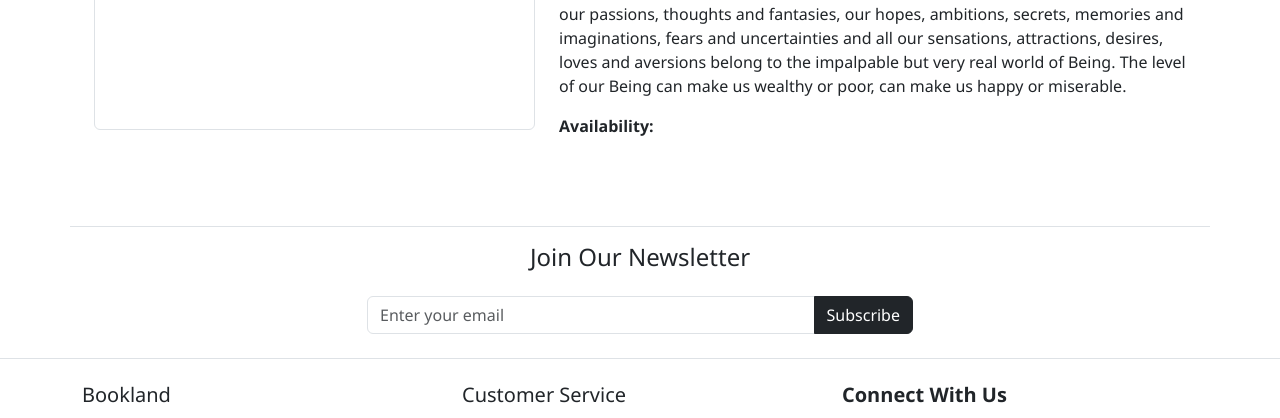
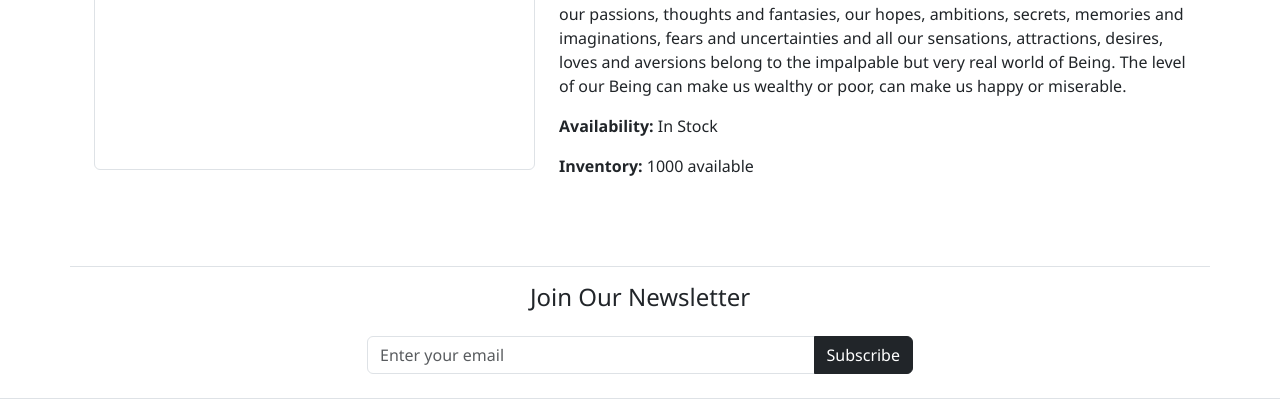
Before and after one commit to onur-CK/BookLand, a Django app: page /products/1/ in a window 1280 px wide. Shown: the part 771-1189 px from the top of the page. Run offline with Django 5.2, Linux system fonts and the light colour scheme; data comes from the database, SQL or seed files in the repository.

Commit message:
Add availability and inventory for loop with django template rendering.

```diff
--- a/products/templates/products/product_detail.html
+++ b/products/templates/products/product_detail.html
@@ -55,9 +55,16 @@
 
         <div class="mt-3">
             {% if product.category %}
-                <p><strong>Category:</strong> </p>
+                <p><strong>Category:</strong>
+                    <a href="{% url 'products' %}?category={{ product.category.name }}">
+                        {{ product.category.friendly_name|default:product.category.name }}
+                    </a>
+                </p>
             {% endif %}
-            <p><strong>Availability:</strong> </p>
+            <p><strong>Availability:</strong> {% if product.available %}In Stock{% else %}Out of Stock{% endif %}</p>
+            {% if product.inventory %}
+                <p><strong>Inventory:</strong> {{ product.inventory }} available</p>
+            {% endif %}
         </div>
      </div>
   </div>
```
